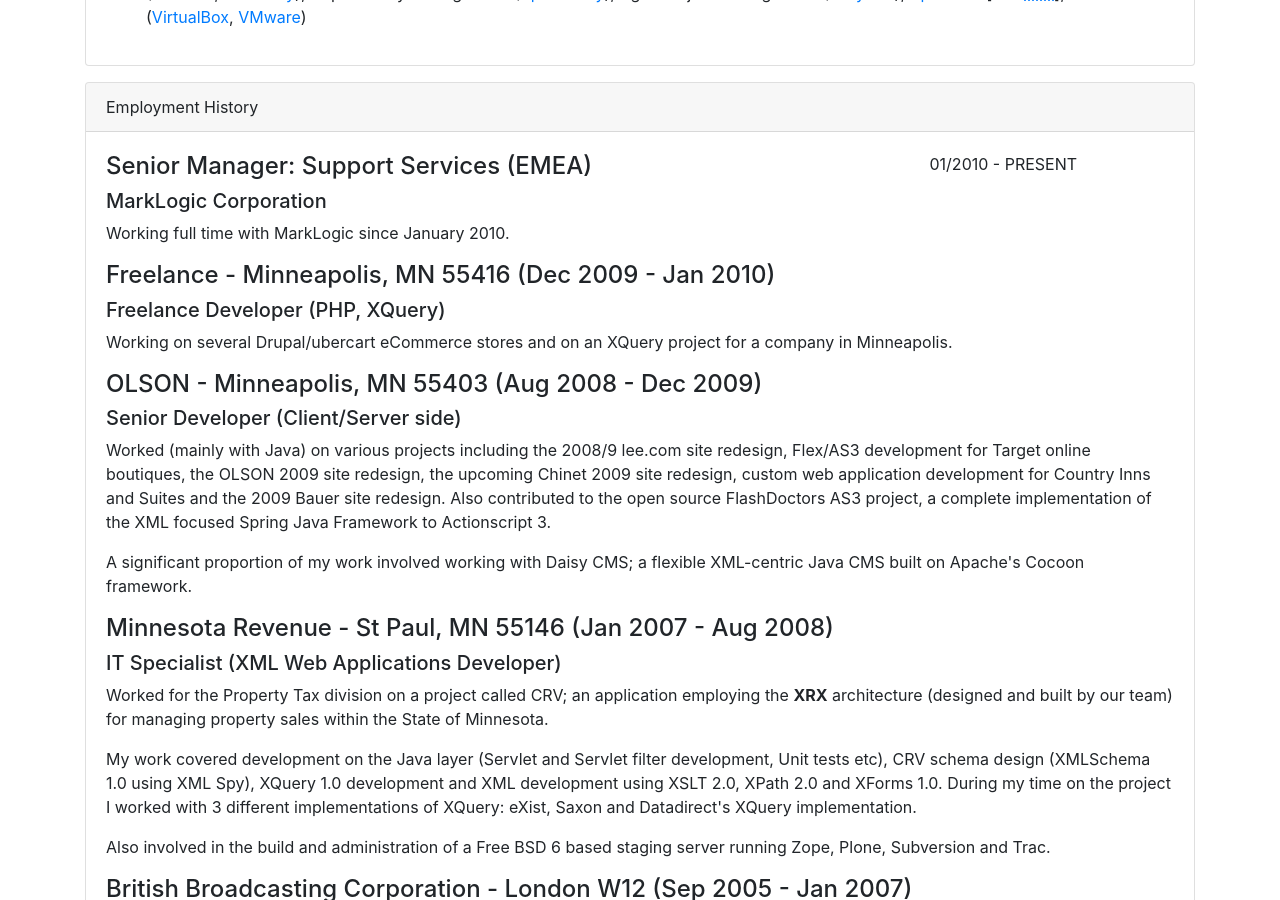
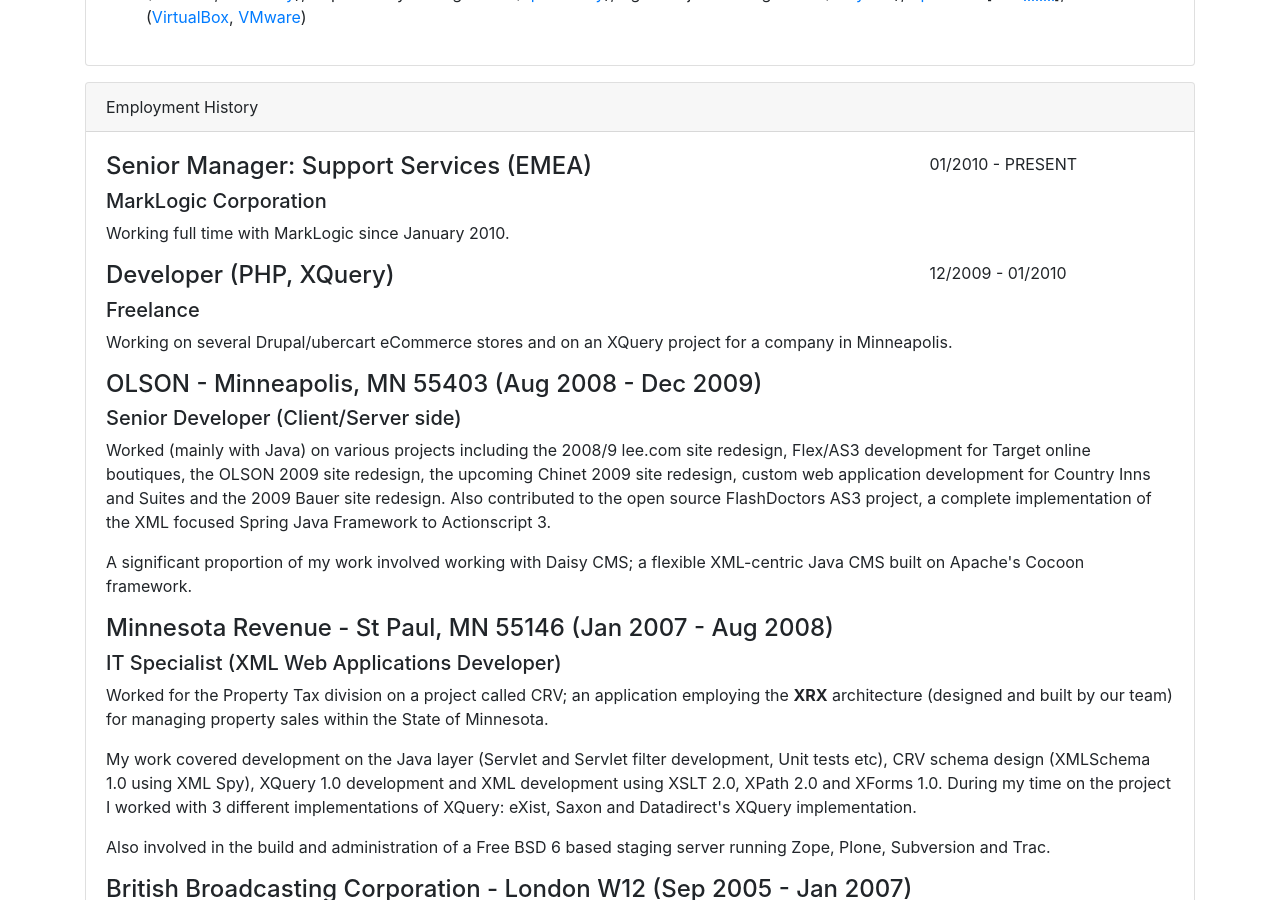
Before and after one commit to ableasdale/ableasdale.github.io, a Jekyll site: the page built from cv/index.html, in a window 1280 px wide and 900 px high, scrolled down 724 px. Built offline with Jekyll 4.4.1, drawn with Linux system fonts in a browser that asks for light colours.

Commit message:
minor CV tweak

```diff
--- a/cv/index.html
+++ b/cv/index.html
@@ -38,13 +38,20 @@
                 <h5 class="organization">MarkLogic Corporation</h5>
             </div>
             <div class="col-md-3">
-                <time class="period">01/2010 - PRESENT</time>
+                <time class="period muted">01/2010 - PRESENT</time>
             </div>
         </div>
         <p class="end-para">Working full time with MarkLogic since January 2010.</p>
 
-        <h4>Freelance - Minneapolis, MN 55416 (Dec 2009 - Jan 2010)</h4>
-        <h5>Freelance Developer (PHP, XQuery)</h5>
+        <div class="row">
+            <div class="col-md-9">
+                <h4>Developer (PHP, XQuery)</h4>
+                <h5 class="organization">Freelance</h5>
+            </div>
+            <div class="col-md-3">
+                <time class="period muted">12/2009 - 01/2010</time>
+            </div>
+        </div>
         <p class="end-para">Working on several Drupal/ubercart eCommerce stores and on an XQuery project for a company in Minneapolis.</p>
 
         <h4>OLSON - Minneapolis, MN 55403 (Aug 2008 - Dec 2009)</h4>
```
